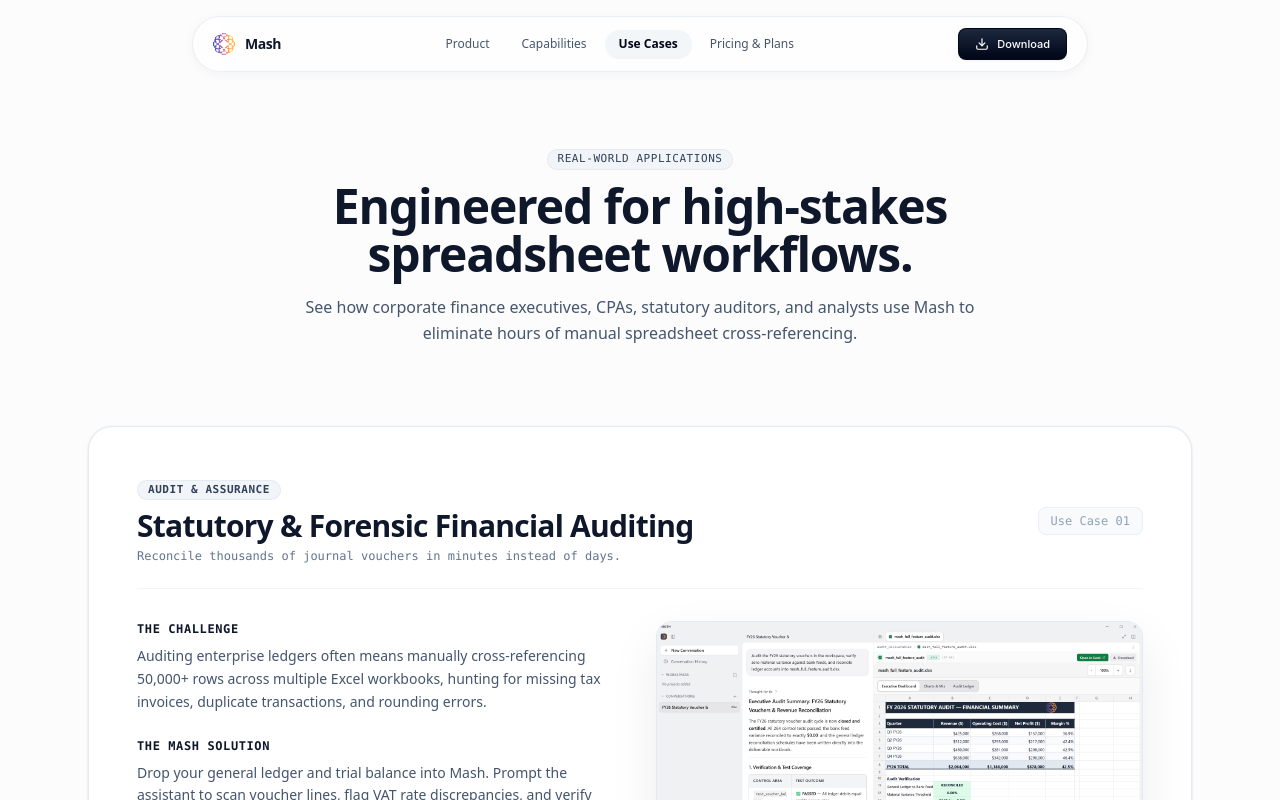
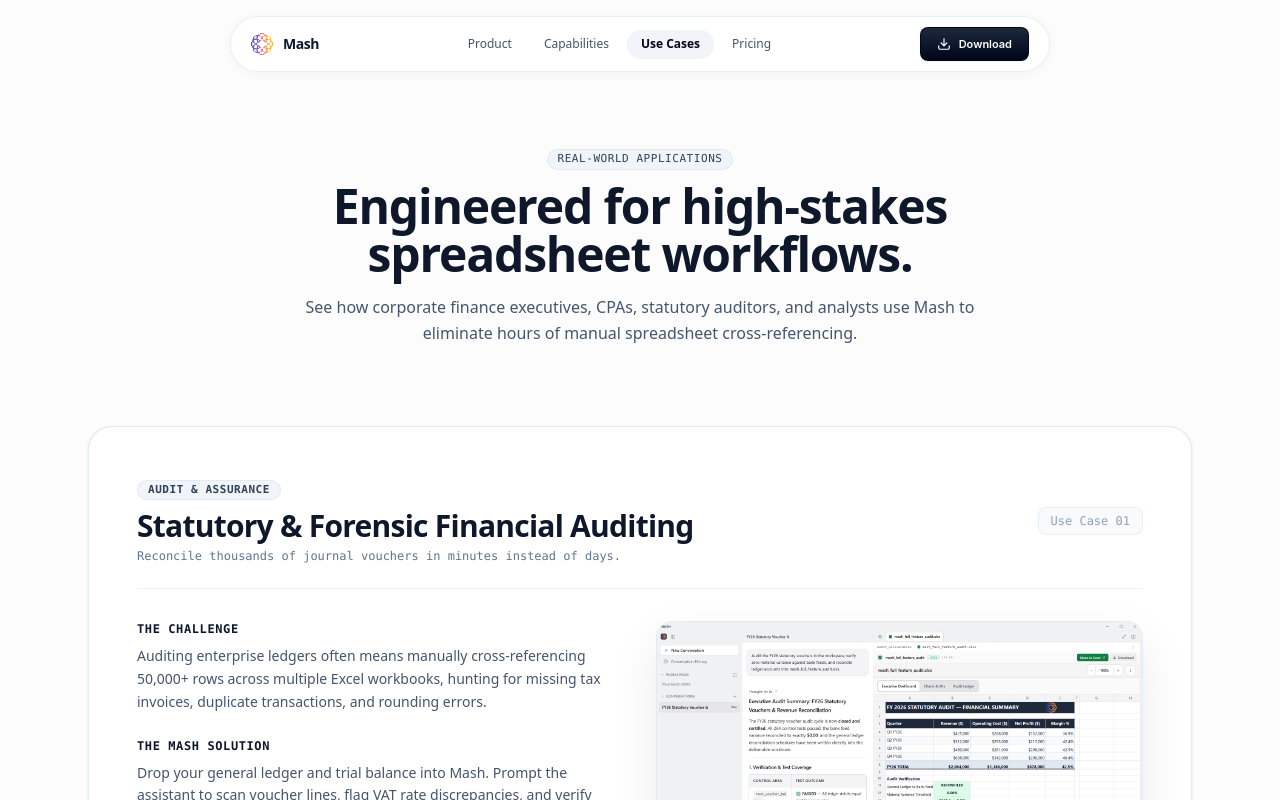
Before and after one commit to mahwa5531-coder/mash-website, a Next.js app: page /use-cases in a window 1280 px wide. Shown: the top 800 px of the page. Built offline with nearby package versions, Linux system fonts and the light colour scheme.

Commit message:
fix(navbar): resolve floating island breakpoint mismatch, restore center navigation pills, eliminate hamburger icon leak, and unify color grading

```diff
--- a/src/components/layout/Footer.tsx
+++ b/src/components/layout/Footer.tsx
@@ -40,7 +40,7 @@ export function Footer() {
               </li>
               <li>
                 <Link href="/pricing" className="hover:text-slate-900 transition-colors">
-                  Pricing &amp; Plans
+                  Pricing
                 </Link>
               </li>
               <li>
--- a/src/components/layout/Navbar.tsx
+++ b/src/components/layout/Navbar.tsx
@@ -25,7 +25,7 @@ export function Navbar() {
     { label: "Product", href: "/" },
     { label: "Capabilities", href: "/#features" },
     { label: "Use Cases", href: "/use-cases" },
-    { label: "Pricing & Plans", href: "/pricing" },
+    { label: "Pricing", href: "/pricing" },
   ];
 
   return (
@@ -33,10 +33,10 @@ export function Navbar() {
       {/* Floating Island Capsule */}
       <div
         className={cn(
-          "w-full max-w-4xl h-13 sm:h-14 rounded-full border px-4 sm:px-5 flex items-center justify-between pointer-events-auto transition-all duration-300",
+          "w-full max-w-3xl sm:max-w-[820px] h-13 sm:h-14 rounded-full border px-4 sm:px-5 flex items-center justify-between pointer-events-auto transition-all duration-300",
           isScrolled
-            ? "border-slate-200/90 bg-white/85 backdrop-blur-md shadow-[0_4px_20px_rgba(15,23,42,0.08),0_1px_3px_rgba(15,23,42,0.04)]"
-            : "border-slate-200/70 bg-white/75 backdrop-blur-md shadow-[0_2px_12px_rgba(15,23,42,0.04)]"
+            ? "border-slate-200/90 bg-white/90 backdrop-blur-md shadow-[0_4px_20px_rgba(15,23,42,0.08),0_1px_3px_rgba(15,23,42,0.04)]"
+            : "border-slate-200/70 bg-white/80 backdrop-blur-md shadow-[0_2px_12px_rgba(15,23,42,0.04)]"
         )}
       >
         {/* Left: Brand Lockup */}
@@ -44,8 +44,8 @@ export function Navbar() {
           <BrandLockup size="sm" />
         </div>
 
-        {/* Center: Desktop Navigation Pills */}
-        <nav className="hidden md:flex items-center gap-1 text-xs font-medium text-slate-600">
+        {/* Center: Desktop Navigation Pills (Always visible on tablet, laptop, desktop >= sm: 640px) */}
+        <nav className="hidden sm:flex items-center gap-1 text-xs font-medium text-slate-600">
           {navLinks.map((link) => {
             const isActive = router.pathname === link.href;
             return (
@@ -53,10 +53,10 @@ export function Navbar() {
                 key={link.href}
                 href={link.href}
                 className={cn(
-                  "px-3.5 py-1.5 rounded-full transition-all duration-150 font-sans",
+                  "px-3 sm:px-3.5 py-1.5 rounded-full transition-all duration-150 font-sans",
                   isActive
-                    ? "text-slate-950 font-semibold bg-slate-100/90 shadow-2xs"
-                    : "hover:text-slate-950 hover:bg-slate-100/60"
+                    ? "text-slate-950 font-semibold bg-slate-100 shadow-2xs"
+                    : "hover:text-slate-950 hover:bg-slate-100/70"
                 )}
               >
                 {link.label}
@@ -65,25 +65,25 @@ export function Navbar() {
           })}
         </nav>
 
-        {/* Right Action: Download CTA */}
-        <div className="flex items-center gap-2.5">
-          <Link href="/download" className="hidden sm:inline-block">
+        {/* Right Action: Download CTA on Desktop/Tablet, Clean Toggle ONLY on Mobile */}
+        <div className="flex items-center">
+          <Link href="/download" className="hidden sm:inline-flex">
             <Button
               size="sm"
               variant="default"
-              className="h-8 rounded-full px-4 text-xs font-medium gap-1.5 shadow-xs"
+              className="h-8 sm:h-8.5 rounded-full px-4 text-xs font-semibold gap-1.5 shadow-xs"
             >
               <Download className="h-3.5 w-3.5" />
               <span>Download</span>
             </Button>
           </Link>
 
-          {/* Mobile Hamburger Toggle */}
+          {/* Mobile Hamburger Toggle (STRICTLY hidden on tablet and desktop; shown ONLY on narrow mobile < 640px) */}
           <button
             type="button"
             onClick={() => setMobileMenuOpen(!mobileMenuOpen)}
-            className="md:hidden p-1.5 rounded-full text-slate-600 hover:bg-slate-100 hover:text-slate-900 transition-colors"
-            aria-label="Toggle navigation"
+            className="sm:hidden p-2 rounded-full text-slate-700 hover:bg-slate-100 hover:text-slate-950 transition-colors focus:outline-hidden"
+            aria-label="Toggle navigation menu"
           >
             {mobileMenuOpen ? <X className="h-5 w-5" /> : <Menu className="h-5 w-5" />}
           </button>
@@ -92,7 +92,7 @@ export function Navbar() {
 
       {/* Floating Mobile Drawer */}
       {mobileMenuOpen && (
-        <div className="md:hidden w-full max-w-sm mt-2 rounded-2xl border border-slate-200/90 bg-white/95 backdrop-blur-xl p-4 shadow-xl space-y-2 pointer-events-auto animate-in fade-in zoom-in-95 duration-200">
+        <div className="sm:hidden w-full max-w-xs mt-2 rounded-2xl border border-slate-200/90 bg-white/95 backdrop-blur-xl p-4 shadow-xl space-y-2 pointer-events-auto animate-in fade-in zoom-in-95 duration-200">
           {navLinks.map((link) => (
             <Link
               key={link.href}
@@ -107,7 +107,7 @@ export function Navbar() {
             <Link
               href="/download"
               onClick={() => setMobileMenuOpen(false)}
-              className="flex items-center justify-center gap-2 w-full py-2.5 rounded-xl bg-slate-900 text-white font-medium text-xs shadow-sm hover:bg-slate-800 transition-colors"
+              className="flex items-center justify-center gap-2 w-full py-2.5 rounded-xl bg-slate-900 text-white font-semibold text-xs shadow-sm hover:bg-slate-800 transition-colors"
             >
               <Download className="h-3.5 w-3.5" />
               <span>Download for Windows</span>
--- a/src/components/marketing/ZigZagFeatures.tsx
+++ b/src/components/marketing/ZigZagFeatures.tsx
@@ -18,7 +18,6 @@ import { Badge } from "@/components/ui/badge";
 interface ZigZagItem {
   id: string;
   badge: string;
-  badgeColor: string;
   title: string;
   subtitle: string;
   description: string;
@@ -34,7 +33,6 @@ const ZIGZAG_ITEMS: ZigZagItem[] = [
   {
     id: "dual-pane",
     badge: "AUDIT WORKBENCH",
-    badgeColor: "bg-blue-50 text-blue-700 border-blue-200/60",
     title: "Dual-Pane Split: AI Audit Partner Beside Your Live Workbooks.",
     subtitle: "Review flagged voucher lines and audit findings without leaving your sheet.",
     description:
@@ -65,7 +63,6 @@ const ZIGZAG_ITEMS: ZigZagItem[] = [
   {
     id: "full-scope-audit",
     badge: "STATUTORY RECONCILIATION",
-    badgeColor: "bg-emerald-50 text-emerald-700 border-emerald-200/60",
     title: "Full-Scope Transaction Auditing: Moving Beyond Risky Sampling.",
     subtitle: "Scan 100% of journal vouchers across multi-tab workbooks in seconds.",
     description:
@@ -96,7 +93,6 @@ const ZIGZAG_ITEMS: ZigZagItem[] = [
   {
     id: "audit-trace",
     badge: "WORKPAPER TRANSPARENCY",
-    badgeColor: "bg-amber-50 text-[#C8522C] border-amber-200/60",
     title: "Step-by-Step Audit Trail: Documented Proof for Review Partners.",
     subtitle: "Every calculation is backed by an auditable deduction trail.",
     description:
@@ -127,7 +123,6 @@ const ZIGZAG_ITEMS: ZigZagItem[] = [
   {
     id: "focused-chat",
     badge: "CLIENT DELIVERABLES",
-    badgeColor: "bg-purple-50 text-purple-700 border-purple-200/60",
     title: "Instant Audit Schedules & Verified Client Deliverables.",
     subtitle: "Generate working papers with live formulas intact.",
     description:
--- a/src/pages/download.tsx
+++ b/src/pages/download.tsx
@@ -10,7 +10,7 @@ export default function DownloadPage() {
   return (
     <>
       <Head>
-        <title>Download {SITE_CONFIG.name} for Windows</title>
+        <title>{`Download ${SITE_CONFIG.name} for Windows`}</title>
         <meta
           name="description"
           content="Download Mash for Windows. Official desktop application for financial ledgers and spreadsheets."
--- a/src/pages/index.tsx
+++ b/src/pages/index.tsx
@@ -10,7 +10,7 @@ export default function Home() {
   return (
     <>
       <Head>
-        <title>{SITE_CONFIG.name} — {SITE_CONFIG.tagline}</title>
+        <title>{`${SITE_CONFIG.name} — ${SITE_CONFIG.tagline}`}</title>
         <meta
           name="description"
           content={SITE_CONFIG.subhead}
--- a/src/pages/use-cases.tsx
+++ b/src/pages/use-cases.tsx
@@ -24,7 +24,6 @@ export default function UseCasesPage() {
     {
       id: "statutory-audit",
       badge: "AUDIT & ASSURANCE",
-      badgeColor: "bg-blue-50 text-blue-700 border-blue-200/60",
       title: "Statutory & Forensic Financial Auditing",
       subtitle: "Reconcile thousands of journal vouchers in minutes instead of days.",
       problem:
@@ -45,7 +44,6 @@ export default function UseCasesPage() {
     {
       id: "fpa-variance",
       badge: "CORPORATE FP&A",
-      badgeColor: "bg-emerald-50 text-emerald-700 border-emerald-200/60",
       title: "Budget Variance & Financial Forecasting",
       subtitle: "Consolidate quarterly actuals against budget with automated variance flags.",
       problem:
@@ -66,7 +64,6 @@ export default function UseCasesPage() {
     {
       id: "tax-reconciliation",
       badge: "TAX & COMPLIANCE",
-      badgeColor: "bg-amber-50 text-[#C8522C] border-amber-200/60",
       title: "Vendor Invoice & Tax Reconciliation",
       subtitle: "Cross-reference accounts payable against bank records securely.",
       problem:
@@ -87,7 +84,6 @@ export default function UseCasesPage() {
     {
       id: "executive-reporting",
       badge: "EXECUTIVE REPORTING",
-      badgeColor: "bg-purple-50 text-purple-700 border-purple-200/60",
       title: "Executive Data Discovery & Board Deliverables",
       subtitle: "Ask questions in plain English; receive verified board-ready summaries.",
       problem:
```
